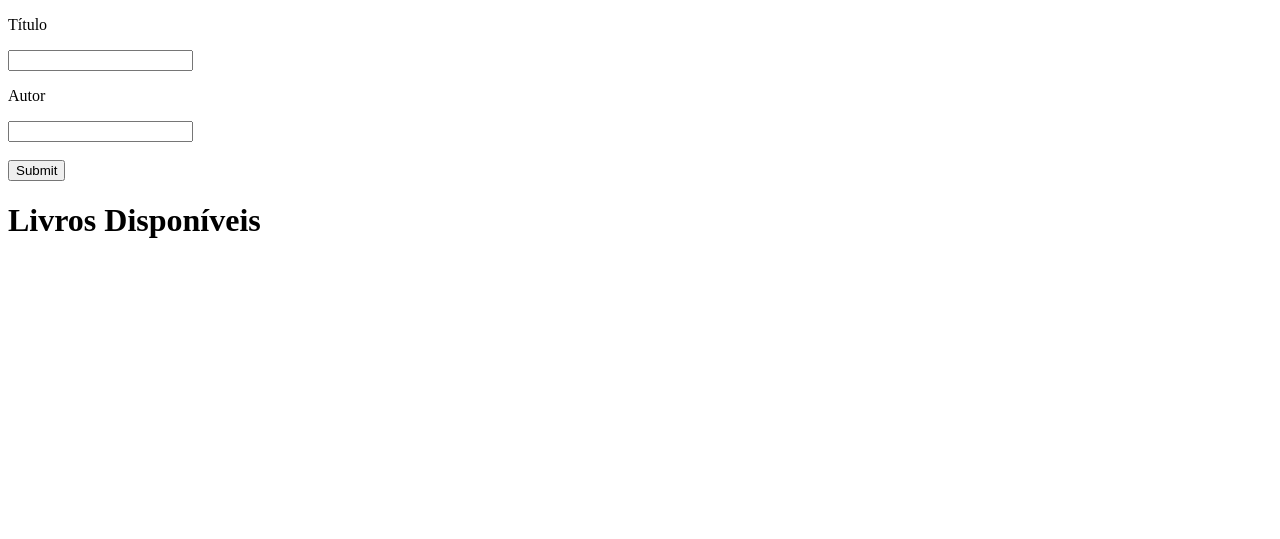
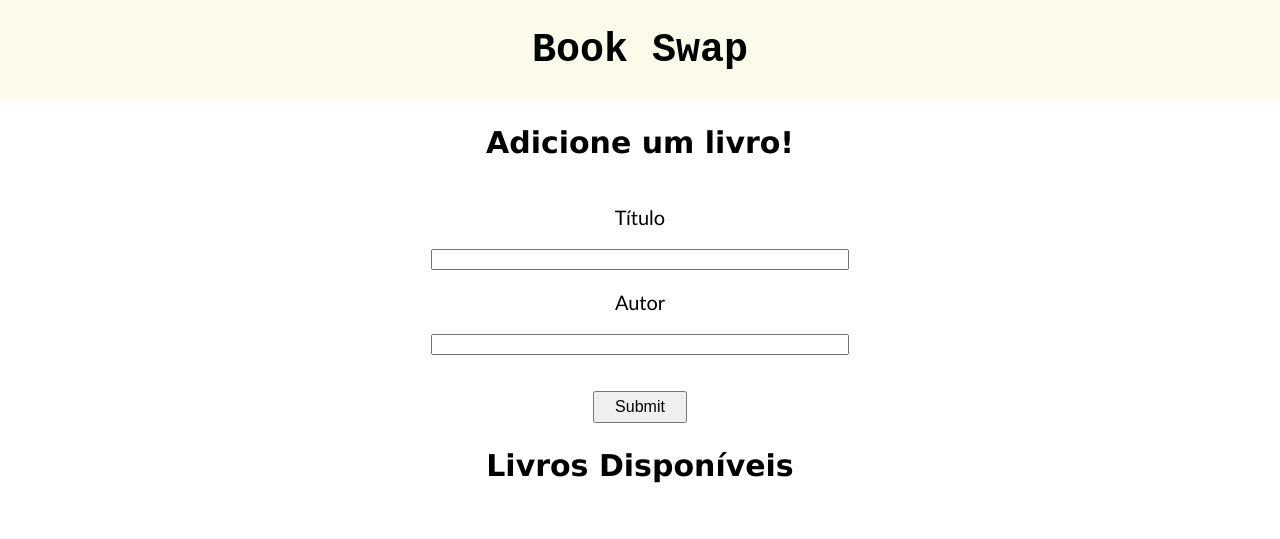
Before and after one commit to Arturscosta/book-swap, a PHP site: page / in a window 1280 px wide. Shown: the top 539 px of the page. Run offline with PHP 8.4, Linux system fonts and the light colour scheme; data that the repository does not hold is empty.

Commit message:
Um pouco de css

```diff
--- a/book-swap/app/views/listar.php
+++ b/book-swap/app/views/listar.php
@@ -2,19 +2,26 @@
 <html>
 <head>
     <title>Lista de Livros</title>
+    <link rel="stylesheet" type="text/css" href="/book-swap/public/style.css">
 </head>
 <body>
-    <form action="index.php" method="post">
-        <p>Título</p>
-        <input type="text" name="titulo">
-        <p>Autor</p>
-        <input type="text" name="autor"><br><br>
-        <input type="submit" name="Cadastrar Livro">
-    </form>
-    <h1>Livros Disponíveis</h1>
+    <header>
+        <h1>Book Swap</h1>
+    </header>
+    <div>
+        <h2>Adicione um livro!</h2>
+        <form action="index.php" method="post">
+            <p>Título</p>
+            <input class="input-text" type="text" name="titulo">
+            <p>Autor</p>
+            <input class="input-text" type="text" name="autor"><br><br>
+            <input class="input-submit" type="submit" name="Cadastrar Livro">
+        </form>
+    </div>
+    <h2>Livros Disponíveis</h2>
     <ul>
         <?php foreach ($livros as $livro): ?>
-            <li><?= $livro['titulo'] ?> - <?= $livro['autor'] ?></li>
+            <li>Livro: <?= $livro['titulo'] ?> <br>Autor: <?= $livro['autor'] ?></li>
         <?php endforeach; ?>
     </ul>
 </body>
--- /dev/null
+++ b/book-swap/public/style.css
@@ -0,0 +1,74 @@
+body {
+    margin: 0;
+    display: flex;
+    flex-direction: column;
+    justify-content: center;
+    align-items: center;
+}
+
+header {
+    width: 100%;
+    height: 100px;
+    display: flex;
+    justify-content: center;
+    align-items: center;
+    background-color: rgb(252, 251, 235);
+    font-family: 'Courier New', Courier, monospace;
+    font-size: 20px;
+}
+
+p, li {
+    font-family: 'Gill Sans', 'Gill Sans MT', Calibri, 'Trebuchet MS', sans-serif;
+    font-size: 20px;
+}
+
+.input-submit {
+    padding-left: 20px;
+    padding-right: 20px;
+    padding-top: 5px;
+    padding-bottom: 5px;
+    font-size: 16px;
+}
+
+li {
+    background-color: rgb(252, 251, 235);
+    width: 200px;
+    padding: 30px;
+    border-radius: 10px;
+}
+
+h2 {
+    font-family: Verdana, Geneva, Tahoma, sans-serif;
+    font-size: 30px;
+}
+
+ul {
+    list-style-type: none;
+    width: 80%;
+    display: flex;
+    flex-wrap: wrap;
+    justify-content: space-evenly;
+    padding: 0;
+}
+
+div {
+    display: flex;
+    flex-direction: column;
+    justify-content: center;
+    align-items: center;
+    width: 50%;
+}
+
+form {
+    display: flex;
+    flex-direction: column;
+    align-items: center;
+}
+
+.input-text {
+    width: 80%;
+}
+
+form {
+    width: 80%;
+}
```
